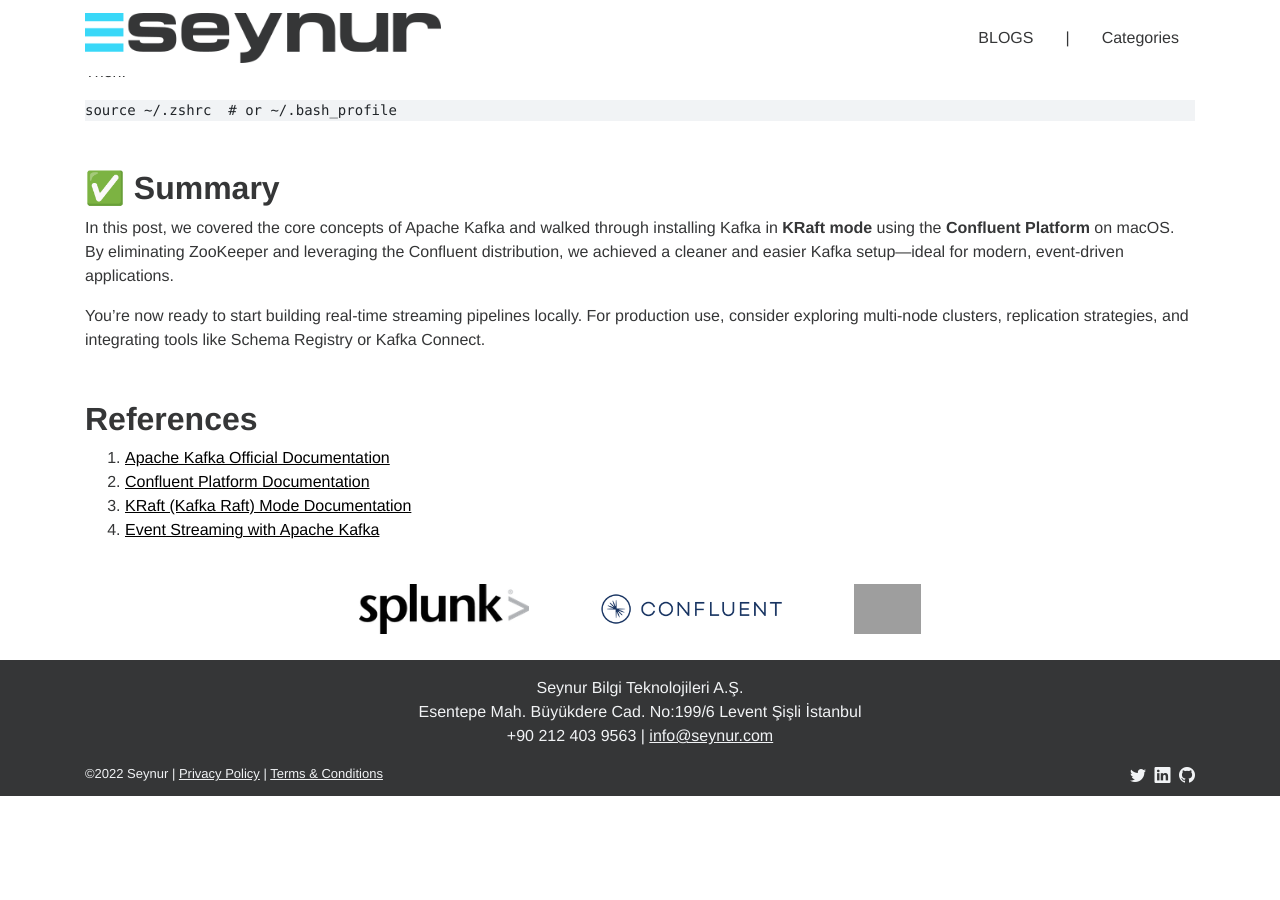
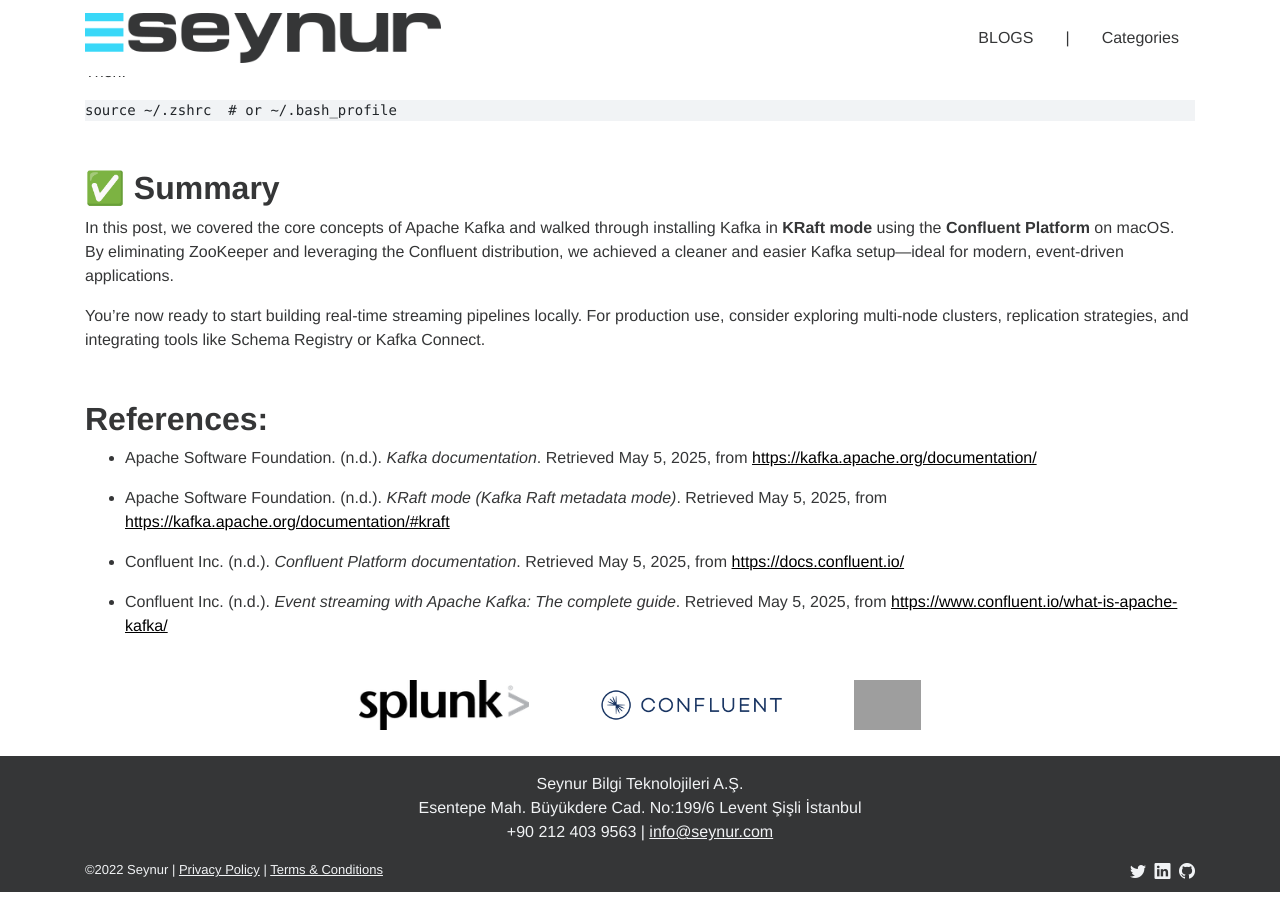
Before and after one commit to seynur/blog, a Jekyll site: the page built from _posts/2025-05-05-kafka-101.md, in a window 1280 px wide and 900 px high, scrolled down 8850 px. Built offline with Jekyll 4.4.1, drawn with Linux system fonts in a browser that asks for light colours; nearby versions of some CDN libraries; before the commit the page ends 9654 px from its top, so only the background shows below that; grey boxes are pictures that could not be loaded.

Commit message:
update to "Kafka 101"

```diff
--- a/_posts/2025-05-05-kafka-101.md
+++ b/_posts/2025-05-05-kafka-101.md
@@ -309,9 +309,12 @@
 
 You're now ready to start building real-time streaming pipelines locally. For production use, consider exploring multi-node clusters, replication strategies, and integrating tools like Schema Registry or Kafka Connect.
 
-## **References**
+## **References:**
 
-1. [Apache Kafka Official Documentation](https://kafka.apache.org/documentation/)
-2. [Confluent Platform Documentation](https://docs.confluent.io/)
-3. [KRaft (Kafka Raft) Mode Documentation](https://kafka.apache.org/documentation/#kraft)
-4. [Event Streaming with Apache Kafka](https://www.confluent.io/what-is-apache-kafka/)
+- Apache Software Foundation. (n.d.). *Kafka documentation*. Retrieved May 5, 2025, from [https://kafka.apache.org/documentation/](https://kafka.apache.org/documentation/)
+
+- Apache Software Foundation. (n.d.). *KRaft mode (Kafka Raft metadata mode)*. Retrieved May 5, 2025, from [https://kafka.apache.org/documentation/#kraft](https://kafka.apache.org/documentation/#kraft)
+
+- Confluent Inc. (n.d.). *Confluent Platform documentation*. Retrieved May 5, 2025, from [https://docs.confluent.io/](https://docs.confluent.io/)
+
+- Confluent Inc. (n.d.). *Event streaming with Apache Kafka: The complete guide*. Retrieved May 5, 2025, from [https://www.confluent.io/what-is-apache-kafka/](https://www.confluent.io/what-is-apache-kafka/)
```
